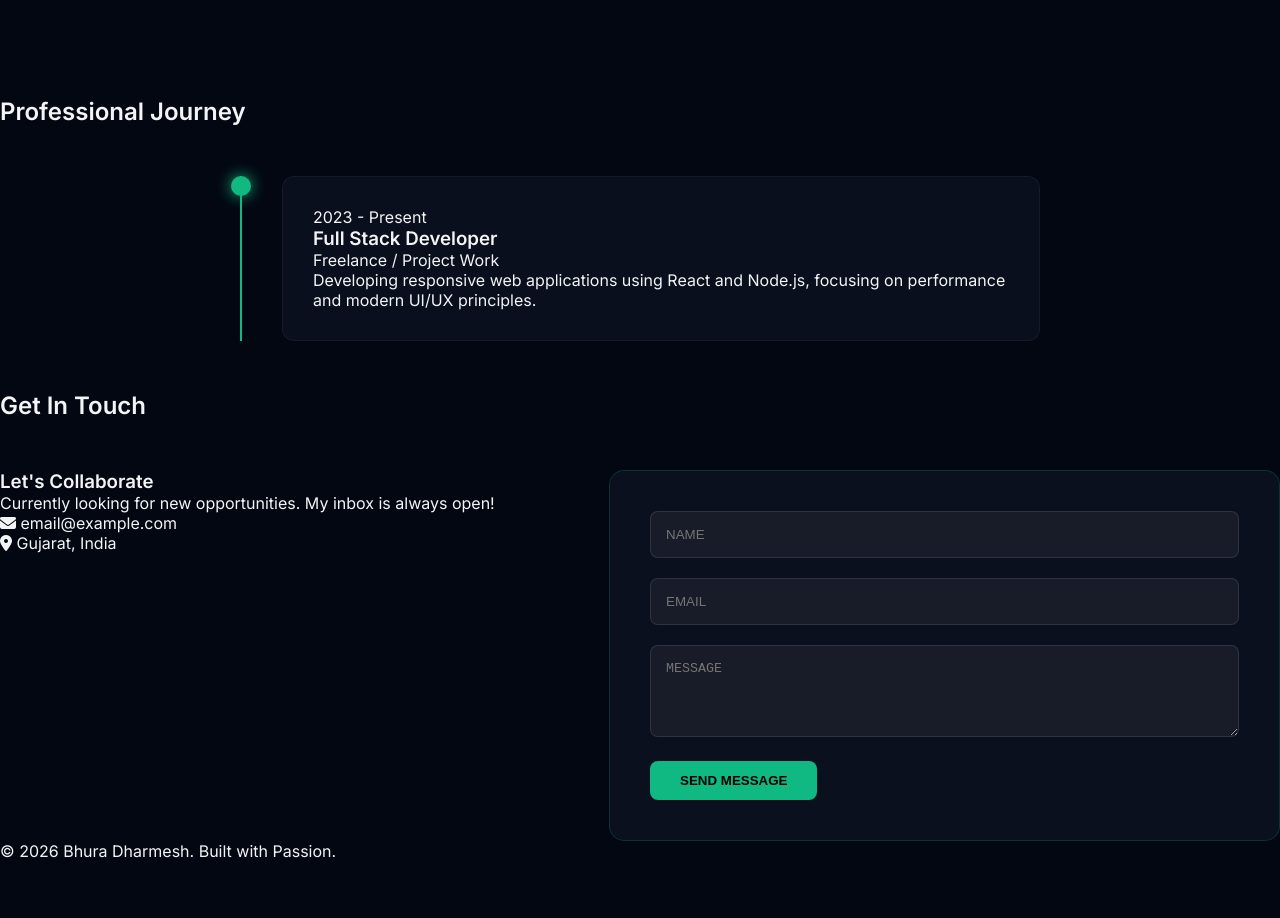
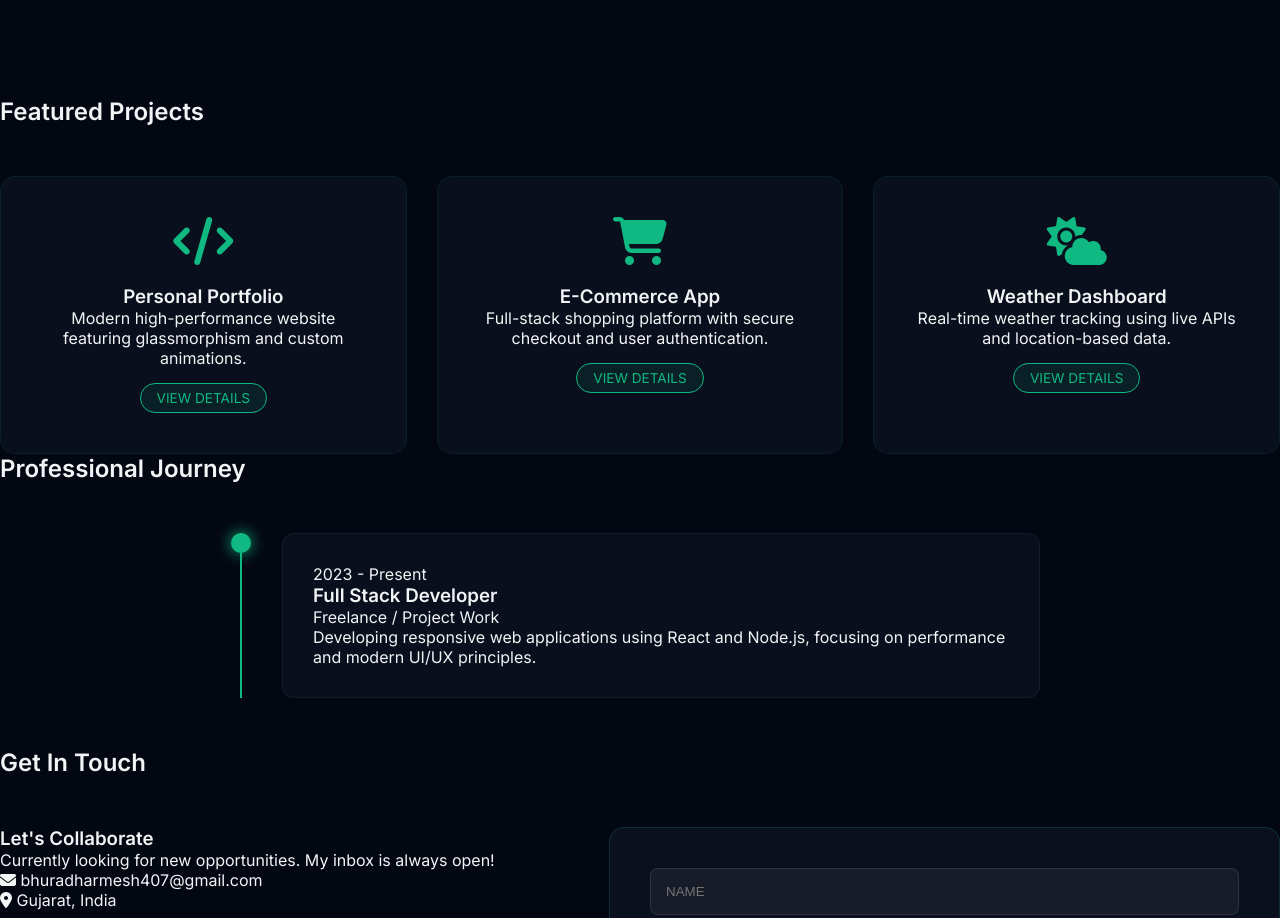
Before and after one commit to dharmesh0608/portfolio-, a plain HTML site: page index.html in a window 1280 px wide. Shown: the part 1201-2119 px from the top of the page. Before the commit the page ends 2064 px from the top, so only its background shows below. Drawn offline with nearby package versions, Linux system fonts and the light colour scheme.

Commit message:
Revise navigation and add projects section
Updated navigation links and andded a projects section.

```diff
--- a/index.html
+++ b/index.html
@@ -18,6 +18,7 @@
         <ul class="nav-links">
             <li><a href="#home" class="nav-item">HOME</a></li>
             <li><a href="#skills" class="nav-item">SKILLS</a></li>
+            <li><a href="#projects" class="nav-item">WORK</a></li>
             <li><a href="#experience" class="nav-item">JOURNEY</a></li>
             <li><a href="#contact" class="nav-item">CONTACT</a></li>
         </ul>
@@ -86,6 +87,34 @@
             </div>
         </section>
 
+        <section id="projects" class="section">
+            <div class="container" data-aos="fade-up">
+                <h2 class="section-heading">Featured Projects</h2>
+                <div class="skills-grid">
+                    <div class="skill-card" onclick="openModal('portfolio')">
+                        <i class="fas fa-code skill-icon"></i>
+                        <h3>Personal Portfolio</h3>
+                        <p>Modern high-performance website featuring glassmorphism and custom animations.</p>
+                        <span class="badge" style="margin-top: 15px; display: inline-block;">View Details</span>
+                    </div>
+
+                    <div class="skill-card" onclick="openModal('ecommerce')">
+                        <i class="fas fa-shopping-cart skill-icon"></i>
+                        <h3>E-Commerce App</h3>
+                        <p>Full-stack shopping platform with secure checkout and user authentication.</p>
+                        <span class="badge" style="margin-top: 15px; display: inline-block;">View Details</span>
+                    </div>
+
+                    <div class="skill-card" onclick="openModal('weather')">
+                        <i class="fas fa-cloud-sun skill-icon"></i>
+                        <h3>Weather Dashboard</h3>
+                        <p>Real-time weather tracking using live APIs and location-based data.</p>
+                        <span class="badge" style="margin-top: 15px; display: inline-block;">View Details</span>
+                    </div>
+                </div>
+            </div>
+        </section>
+
         <section id="experience" class="section experience-section">
             <div class="container">
                 <h2 class="section-heading" data-aos="fade-up">Professional Journey</h2>
@@ -110,7 +139,7 @@
                     <div class="contact-info">
                         <h3>Let's Collaborate</h3>
                         <p>Currently looking for new opportunities. My inbox is always open!</p>
-                        <div class="info-item"><i class="fas fa-envelope"></i> <span>email@example.com</span></div>
+                        <div class="info-item"><i class="fas fa-envelope"></i> <span>bhuradharmesh407@gmail.com</span></div>
                         <div class="info-item"><i class="fas fa-map-marker-alt"></i> <span>Gujarat, India</span></div>
                     </div>
                     <form id="contact-form" class="glass-form">
@@ -124,6 +153,13 @@
         </section>
     </main>
 
+    <div id="projectModal" class="modal">
+        <div class="modal-content glass-form">
+            <span class="close-btn" onclick="closeModal()">&times;</span>
+            <div id="modal-body"></div>
+        </div>
+    </div>
+
     <footer>
         <p>© 2026 Bhura Dharmesh. Built with Passion.</p>
     </footer>
```
